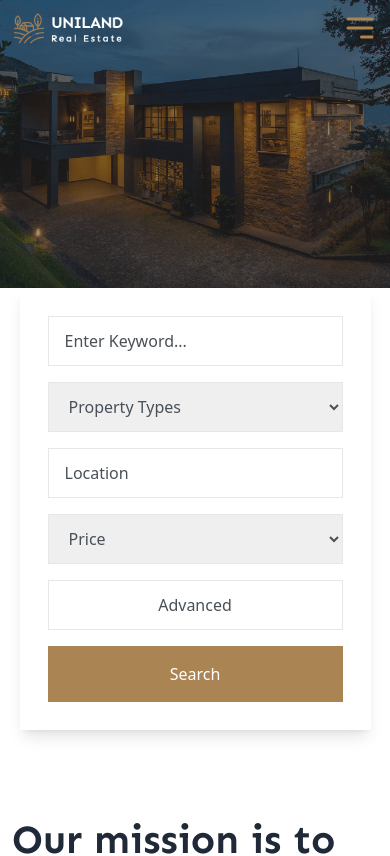
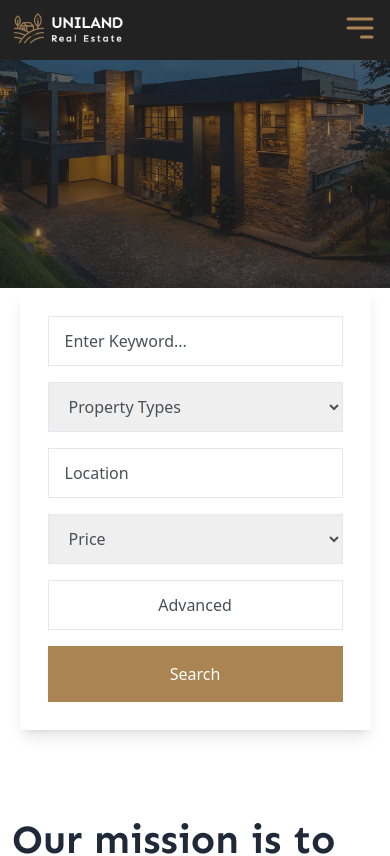
Before and after one commit to RobiulIslam08/Dot-Programmers-Task, a React (Vite) app: page / in a window 390 px wide. Shown: the top 856 px of the page. Built offline with nearby package versions, Linux system fonts and the light colour scheme.

Commit message:
project ready for deploy

```diff
--- a/src/shared/Navbar/Navbar.jsx
+++ b/src/shared/Navbar/Navbar.jsx
@@ -30,10 +30,10 @@ const Navbar = () => {
 
   return (
     <>
-      <div className={`transition duration-300  px-3 lg:px-16 ease-in-out ${isScrolled
-          ? 'bg-[#222222] text-white shadow-lg fixed top-0 left-0 w-full z-50'
-          : ' fixed top-0 text-white left-0 w-full z-50'
-        }`}>
+      <div className={`transition duration-300 px-3 lg:px-16 ease-in-out ${isScrolled
+        ? 'bg-[#222222] text-white shadow-lg fixed top-0 left-0 w-full z-50 hidden lg:flex'
+        : 'fixed top-0 text-white left-0 w-full z-50'
+        } ${!isScrolled ? 'bg-[#222222] lg:bg-transparent' : ''}`}>
         {/* First nav */}
 
         <nav
@@ -90,11 +90,11 @@ const Navbar = () => {
 
           {/* Offcanvas Top */}
           <div
-            className={`fixed top-[50px] md:top-[107px] left-0 max-h-full w-full bg-[#222222] text-white transition-all duration-500 ease-in-out ${isOffcanvasOpen ? "translate-y-0 h-full" : "-translate-y-full h-0"} overflow-auto`}
+            className={`fixed top-[50px] md:top-[100px] left-0 max-h-full w-full bg-[#222222] text-white transition-all duration-500 ease-in-out ${isOffcanvasOpen ? "translate-y-0 h-[330px]" : "-translate-y-full h-0 "} overflow-auto`}
             style={{ zIndex: 1000 }}
           >
             {/* Offcanvas body */}
-            <div className="p-4 overflow-y-auto h-full">
+            <div className="p-4 overflow-y-auto ">
               <ul className="space-y-4">
                 <li className="hover:text-[#aa8453] transform transition duration-200 ease-out"><Link to="#">
                   <div className="flex justify-between">
```
